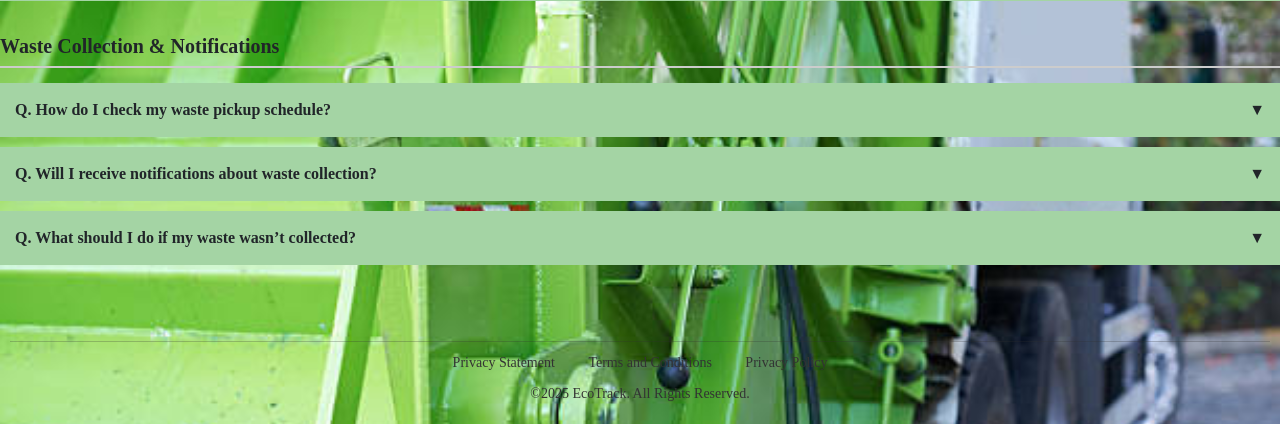
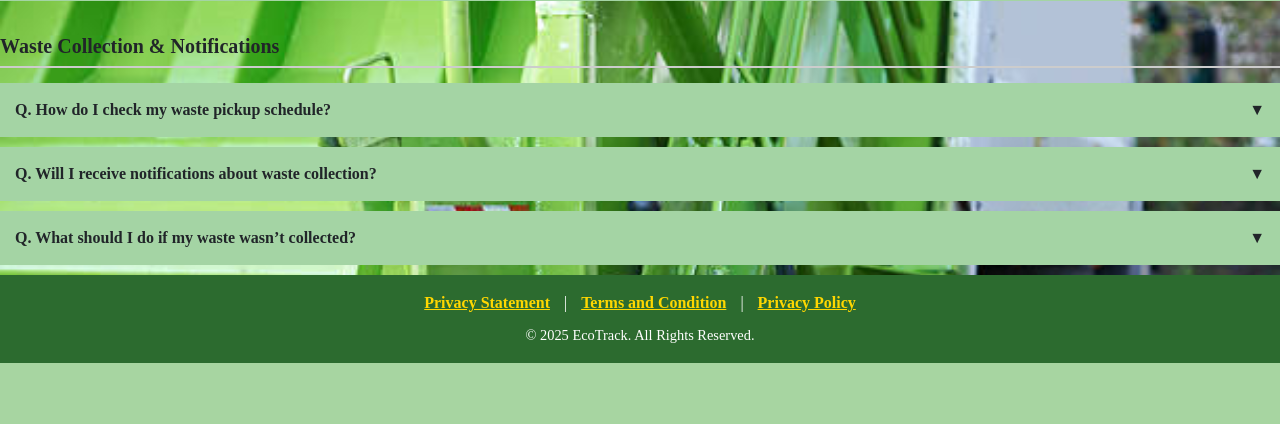
Before and after one commit to Kram029/Main-git, a PHP site: page /FAQs.php in a window 1280 px wide. Shown: the part 935-1359 px from the top of the page. After the commit the page ends 1298 px from the top, so only its background shows below. Run offline with PHP 8.4, Linux system fonts and the light colour scheme.

Commit message:
Update FAQs.php

```diff
--- a/FAQs.php
+++ b/FAQs.php
@@ -55,35 +55,27 @@
     }
 
     /* --- Footer --- */
-    .site-footer {
+    footer {
+      background-color:  #2c6b2f; /* Dark background for the footer */
+      color: white;
+      padding: 1rem;
       text-align: center;
-      padding: 20px 10px;
-      font-size: 14px;
-      margin-top: 40px;
     }
 
-    .site-footer hr {
-      border: none;
-      border-top: 1px solid #333;
-      margin-bottom: 10px;
+    .footer a {
+      font-weight: 600;
+      color: #ffd700;
+      text-decoration: underline;
+      margin: 0 10px;
     }
 
-    .footer-links {
-      margin-bottom: 10px;
+    .footer a:hover {
+      color: #fff;
     }
 
-    .footer-links a {
-      margin: 0 15px;
-      color: #333;
-      text-decoration: none;
-    }
-
-    .footer-links a:hover {
-      text-decoration: underline;
-    }
-
-    .footer-text {
-      color: #333;
+    .footer .copyright {
+      margin-top: 10px;
+      font-size: 0.9rem;
     }
   </style>
 </head>
@@ -213,16 +205,17 @@
     }
   </script>
 
-  <!-- FOOTER -->
-  <footer class="site-footer">
-    <hr>
+ <!-- Footer -->
+ <div class="black-line"></div>
+
+  <footer class="footer">
     <div class="footer-links">
-      <a href="#">Privacy Statement</a>
-      <a href="#">Terms and Conditions</a>
-      <a href="#">Privacy Policy</a>
+      <a href="privacy_statement.php">Privacy Statement</a> |
+      <a href="terms_and_condition.php">Terms and Condition</a> |
+      <a href="privacy_policy.php">Privacy Policy</a>
     </div>
-    <div class="footer-text">
-      ©2025 EcoTrack. All Rights Reserved.
+    <div class="copyright">
+      &copy; 2025 EcoTrack. All Rights Reserved.
     </div>
   </footer>
 
```
